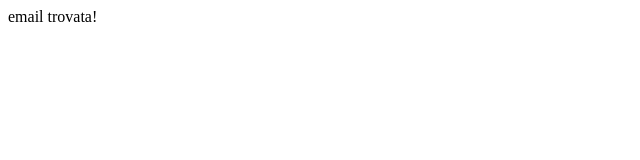
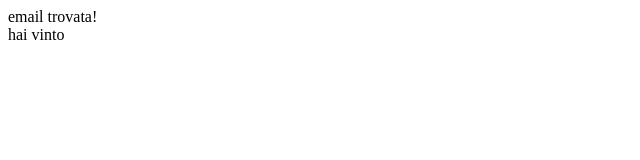
Before and after one commit to GiuliaSossai/js-mail-dadi, a plain HTML site: page index.html in a window 1280 px wide. Shown: the full height of the page, 0-640 px from the left. Drawn offline with Linux system fonts and the light colour scheme.

Commit message:
aggiustamenti

```diff
--- a/index.html
+++ b/index.html
@@ -9,6 +9,8 @@
 <body>
   <div id="mail"></div>
 
+  <div id="dadi"></div>
+
   <script src="js/script.js"></script>
 </body>
 </html>
--- a/js/script.js
+++ b/js/script.js
@@ -11,7 +11,8 @@ let risultato = 'false';
 const mailUser = 'annarossi@gmail.com'; //prompt('inserisci la tua email');
 console.log(mailUser);
 
-for (let i = 0; i<listaMail.length; i++){ //console.log(listaMail[i]);
+for (let i = 0; i<listaMail.length; i++){
+  //console.log(listaMail[i]);
   if(listaMail[i] === mailUser){
     //console.log('trovata!');
     risultato = true;
@@ -33,8 +34,7 @@ if (risultato == true){
 }
 
 
-
-//generare numero random da 1 a 6 per utente
+//far scegliere a utente un numero da 1 a 6 compresi
 //generare numero random da 1 a 6 per pc
 //confrontare due numeri
 //vince chi fa numero più alto
@@ -49,15 +49,21 @@ console.log('pc', numPc);
 
 //confronto i 2 numeri e stabilisco chi vince
 let msg ='';
+let dadi = document.getElementById('dadi');
+console.log(dadi);
+
 if (numUser > numPc){
   msg= 'hai vinto';
   console.log(msg);
+  dadi.innerHTML = msg;
 }
 if (numUser < numPc){
   msg= 'hai perso';
   console.log(msg);
+  dadi.innerHTML = msg;
 }
 if (numUser === numPc){
   msg= 'nessuno ha vinto';
   console.log(msg);
+  dadi.innerHTML = msg;
 }
```
